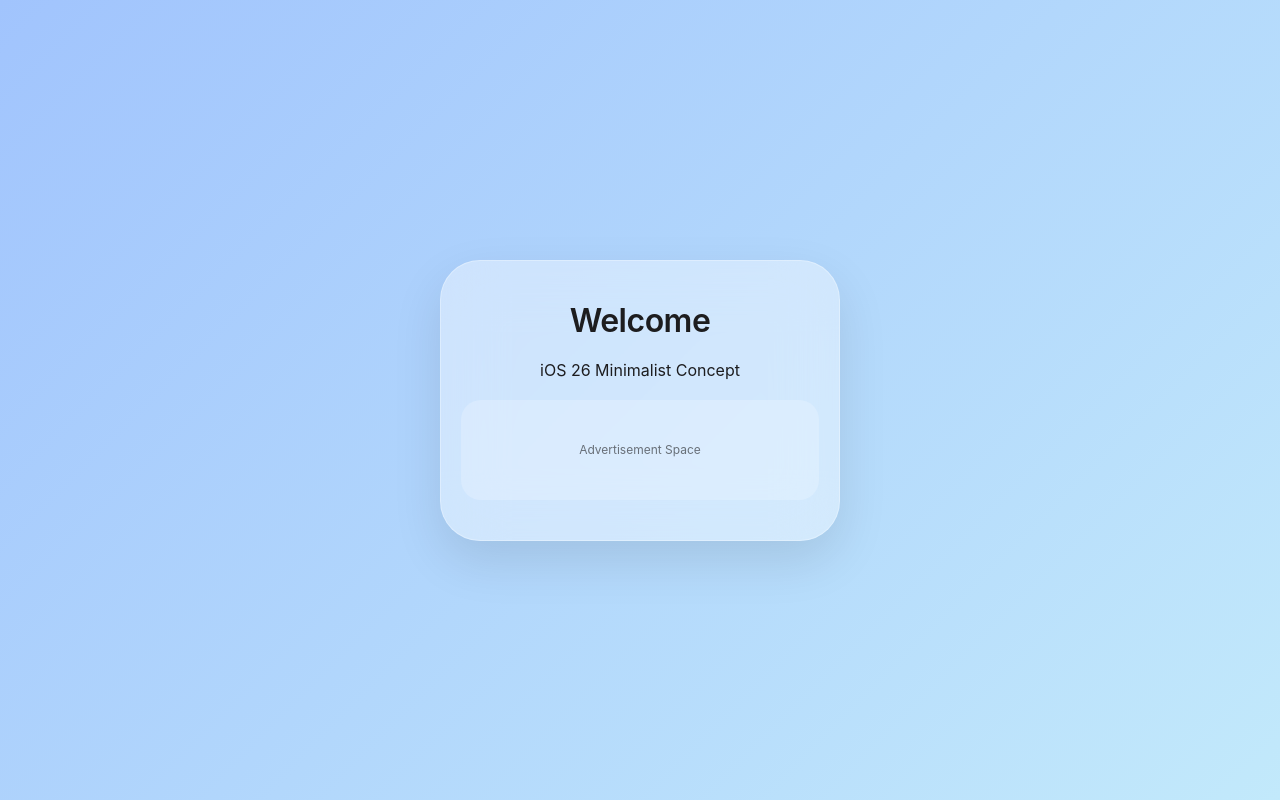
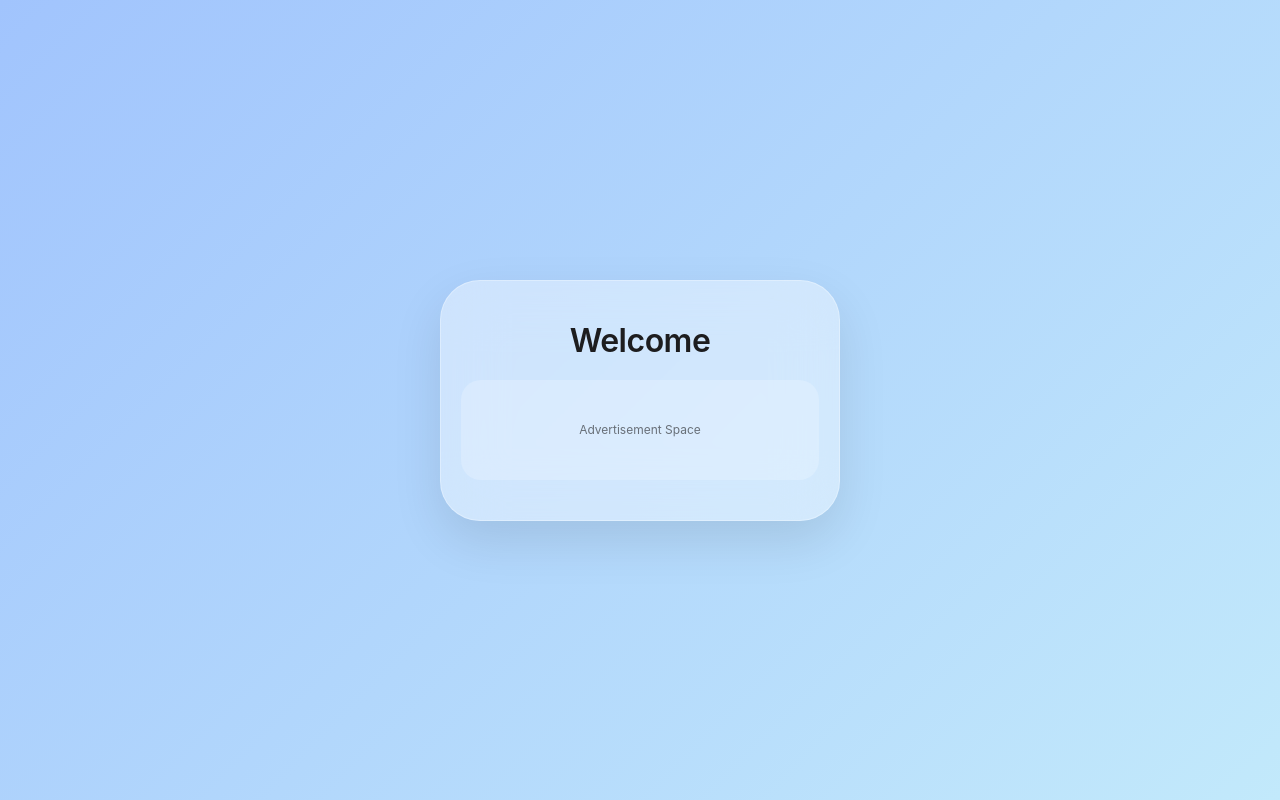
Before and after one commit to SerseverXD/Blogpostsdark, a plain HTML site: page index.html in a window 1280 px wide. Drawn offline with Linux system fonts and the light colour scheme.

Commit message:
Update advertisement description in index.html
Removed the description of the iOS concept and added a comment.

```diff
--- a/index.html
+++ b/index.html
@@ -84,7 +84,7 @@
 
     <div class="glass-card floating">
         <h1>Welcome</h1>
-        <p>iOS 26 Minimalist Concept</p>
+        <p><!-- Bidvertiser2103650 --></p>
 
         <div class="ad-container">
             <p style="font-size: 12px; opacity: 0.6;">Advertisement Space</p>
```
